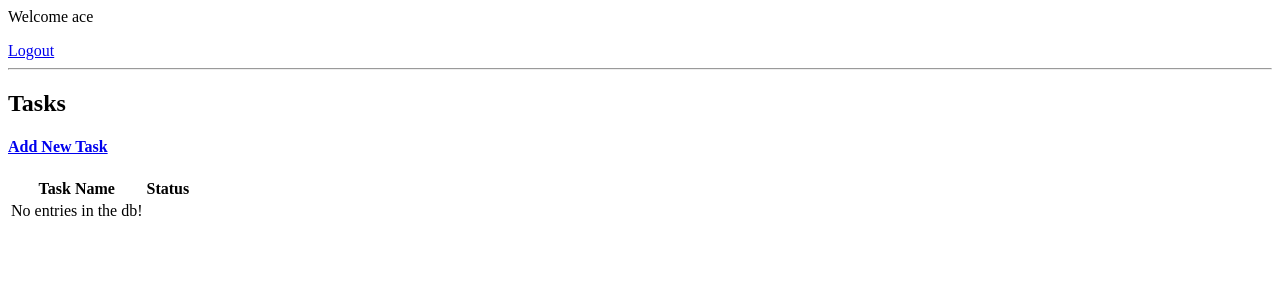
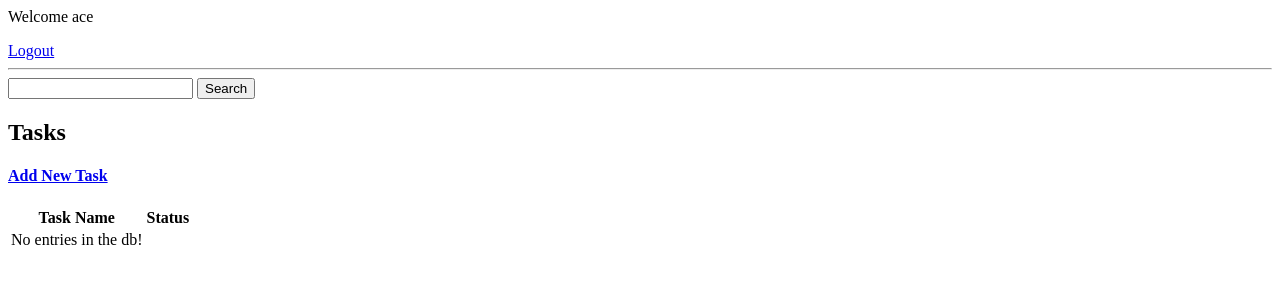
Before and after one commit to msrezaie/todo-app--django-practice, a Django app: page /task-list/ in a window 1280 px wide. Shown: the top 300 px of the page. Run offline with Django 4.2, Linux system fonts and the light colour scheme; a user stored in the database is signed in; data comes from the database, SQL or seed files in the repository; both versions use the stored data as it was after the commit.

Commit message:
Added search tasks functionality

```diff
--- a/base/templates/base/list.html
+++ b/base/templates/base/list.html
@@ -6,6 +6,11 @@
 {% endif %}
 
 <hr>
+
+<form method="GET">
+    <input type="text" name="search-area">
+    <input type="submit" value="Search">
+</form>
 
 <h2>Tasks</h2>
 <a href="{% url 'task-create' %}"><h4>Add New Task</h4></a>
--- a/base/views.py
+++ b/base/views.py
@@ -10,8 +10,15 @@
     context_object_name = 'tasks'
     template_name = 'base/list.html'
 
-    def get_queryset(self):
-        return Task.objects.filter(user=self.request.user)
+    def get_context_data(self, **kwargs):
+        context = super().get_context_data(**kwargs)
+        context['tasks'] = context['tasks'].filter(user=self.request.user)
+        context['count'] = context['tasks'].filter(complete=False).count()
+
+        search_item = self.request.GET.get('search-area') or ''
+        if search_item:
+            context['tasks'] = context['tasks'].filter(title__icontains=search_item)
+        return context
 
 class TaskDetail(LoginRequiredMixin, DetailView):
     model = Task
```
Also changed, not shown: db.sqlite3.
